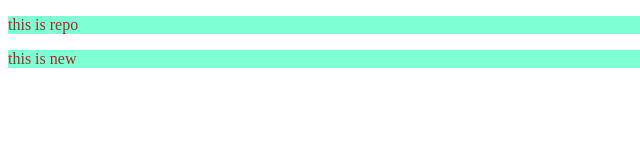
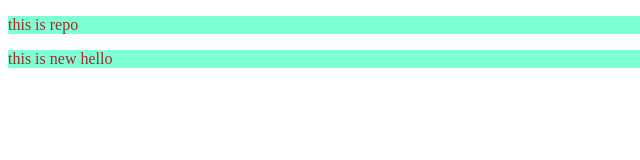
Before and after one commit to Pratham283/localrepo, a plain HTML site: page index.html in a window 1280 px wide. Shown: the full height of the page, 0-640 px from the left. Drawn offline with Linux system fonts and the light colour scheme.

Commit message:
hello add

```diff
--- a/index.html
+++ b/index.html
@@ -9,7 +9,7 @@
 <body>
 
     <p> this is repo</p>
-    <p> this is new</p>
+    <p> this is new hello</p>
 
 
 </body>
```
